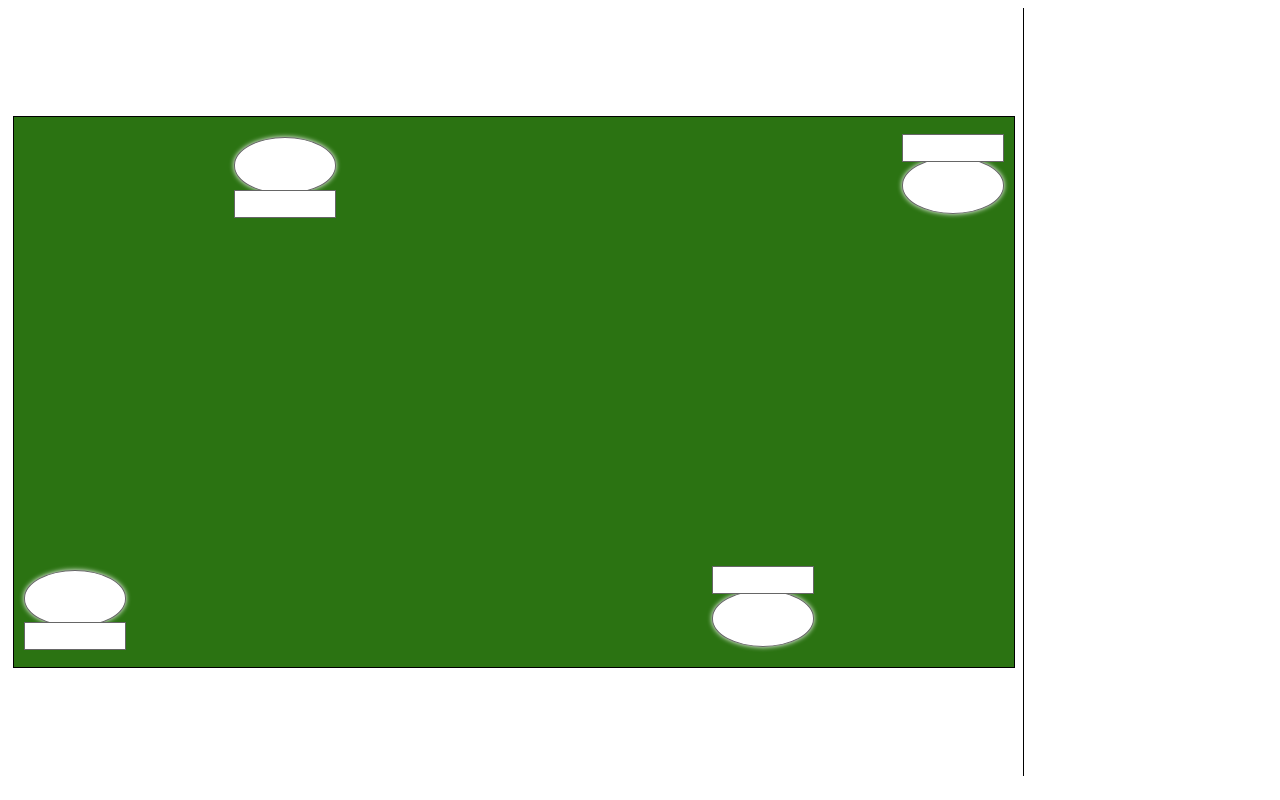
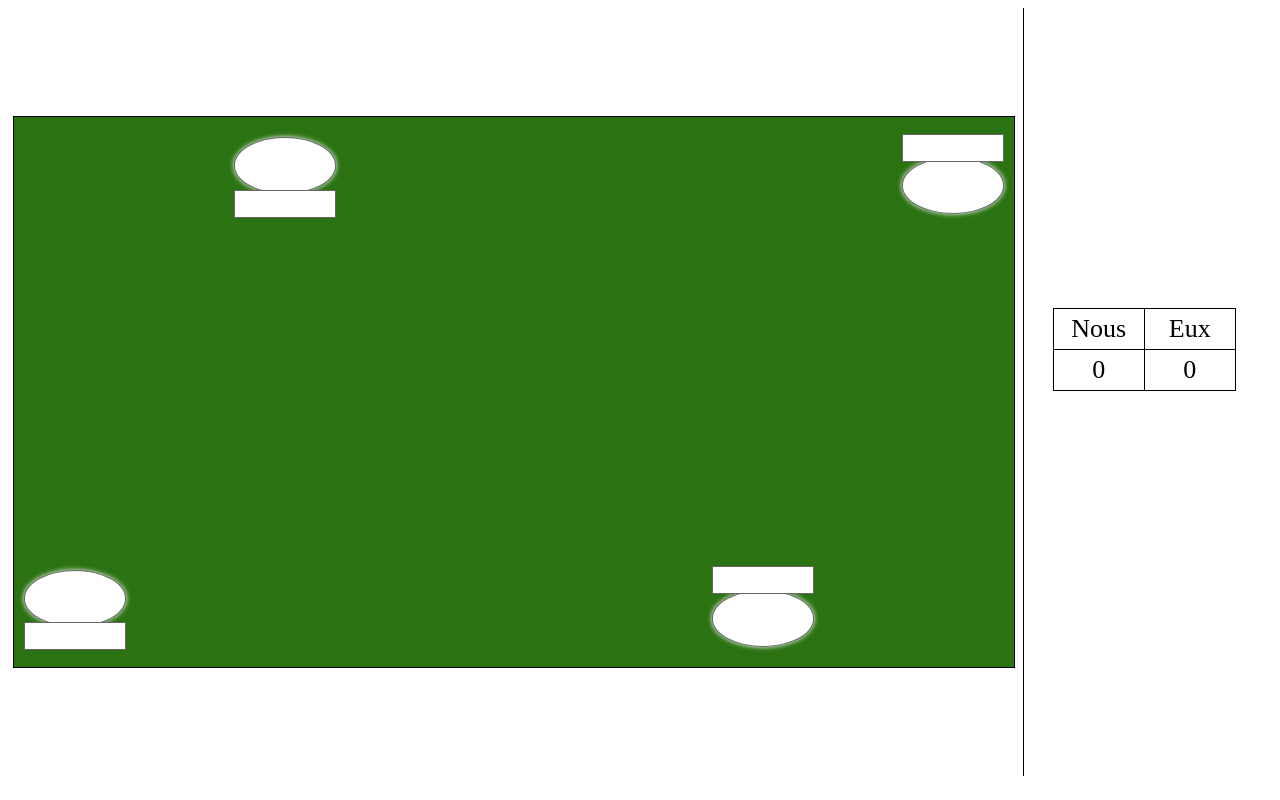
Before and after one commit to Ten0/coinche-server-rs, a plain HTML site: page static/table.html in a window 1280 px wide. Drawn offline with nearby package versions, Linux system fonts and the light colour scheme.

Commit message:
Added score display on the right

```diff
--- a/static/js/Game.js
+++ b/static/js/Game.js
@@ -67,6 +67,11 @@ class Game{
 		this.first_player = this.localPlayerId(data.dealer_id + 1);
 		this.players = data.players;
 		vue.showNames(this.players);
+
+		// update scores
+		if(this.player_id % 2 == 0) vue.updateScores(...data.points)
+		else vue.updateScores(data.points[1], data.points[0]);
+
 		var state = data.game_state;
 		var type = serde.datatype(state);
 		if(type == "Lobby"){
--- a/static/js/Vue.js
+++ b/static/js/Vue.js
@@ -261,6 +261,13 @@ class Vue{
 		if(phase == 2) this.handOfPlayer(turn).addClass("turn");
 	}
 
+	updateScores(our_score, their_score){
+		if(this.freezed) return this.push("updateScores", our_score, their_score);
+		$("#last-trick").empty();
+		$("us").html(our_score);
+		$("them").html(their_score);
+	}
+
 	message(msg, ms){
 		console.log("message de la vue :", msg);
 	}
--- a/static/table.css
+++ b/static/table.css
@@ -240,3 +240,26 @@
 	bottom : 17px;
 	left : 10px;
 }
+
+/* Scores */
+#score{
+	border-collapse: collapse;
+}
+
+table#score, #score tr, #score td{
+	border: solid 1px black;
+	text-align: center;
+}
+
+table#score{
+	margin-top: 300px;
+	margin-left: auto;
+	margin-right: auto;
+}
+
+#score td{
+
+	font-size: 26px;
+	padding: 5px;
+	width: 80px;
+}
--- a/static/table.html
+++ b/static/table.html
@@ -52,8 +52,12 @@
 </div>
 </div>
 <div id="aside">
-<div id="last-trick">
-</div>
+<div id="last-trick"></div>
+
+<table id="score">
+<tr><td>Nous</td><td>Eux</td></tr>
+<tr><td id="us">0</td><td id="them">0</td></tr>
+</table>
 
 </div>
 
```
